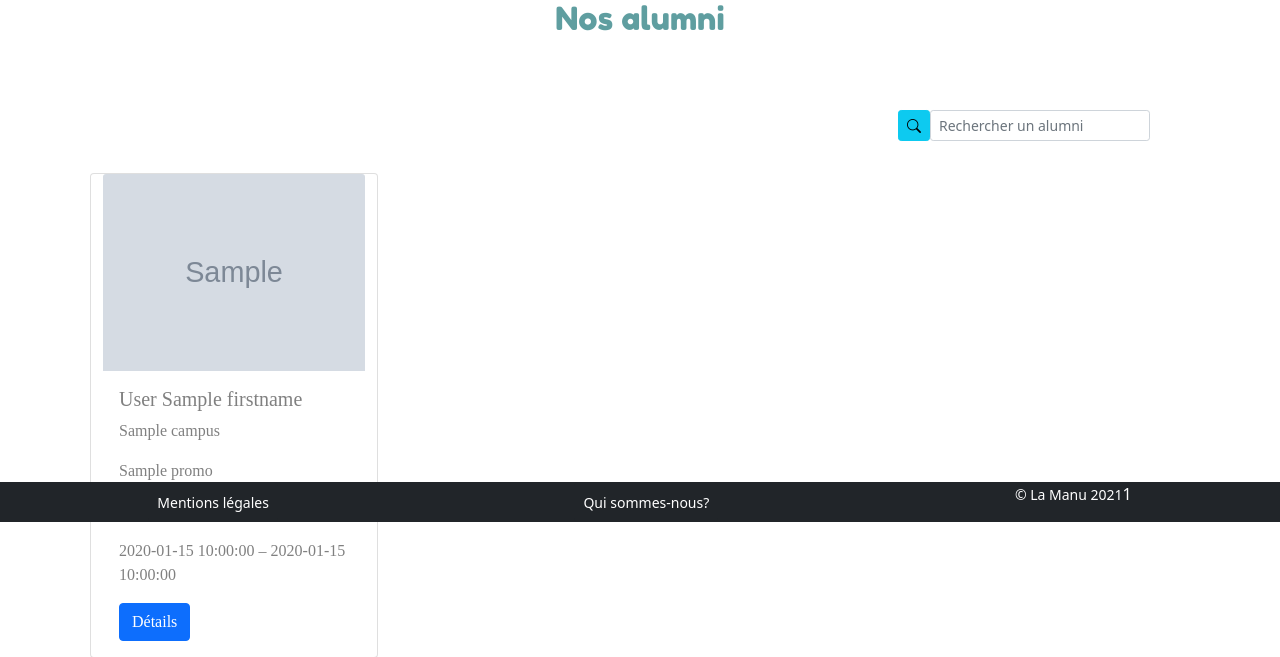
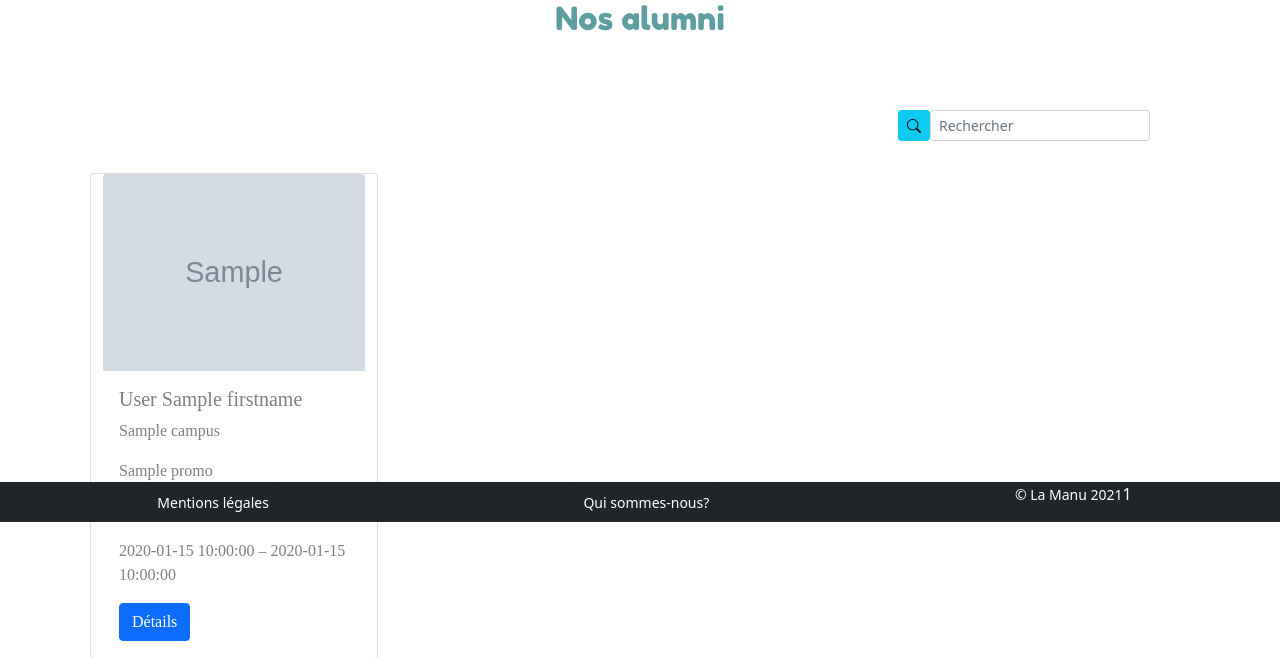
Before and after one commit to binyoma/Alumni-la-manu, a PHP site: the page made by Views/Profils-List.php in a window 1280 px wide. Shown: the part 278-935 px from the top of the page. Run offline with PHP 8.4, Linux system fonts and the light colour scheme; the template is opened without the code that fills it: most values are stand-ins (such as "Sample title", 1, 10 or a date in 2020); grey boxes marked "Sample" are stand-in pictures; some libraries are stand-ins or nearby versions; some web fonts are replaced.

Commit message:
petite modif bouton recherche

```diff
--- a/Views/Profils-List.php
+++ b/Views/Profils-List.php
@@ -13,7 +13,7 @@
                 <form class="d-flex ms-auto" action="ProfilSearchController.php" method="POST">
                     <button type="submit" class="btn btn-info btn-sm"><i class="bi bi-search"></i></button>
                     <input type="text" class="form-control form-control-sm" id="keyword" name="keyword"
-                        placeholder="Rechercher un alumni">
+                        placeholder="Rechercher">
                 </form>
             </div>
         </nav>
```
